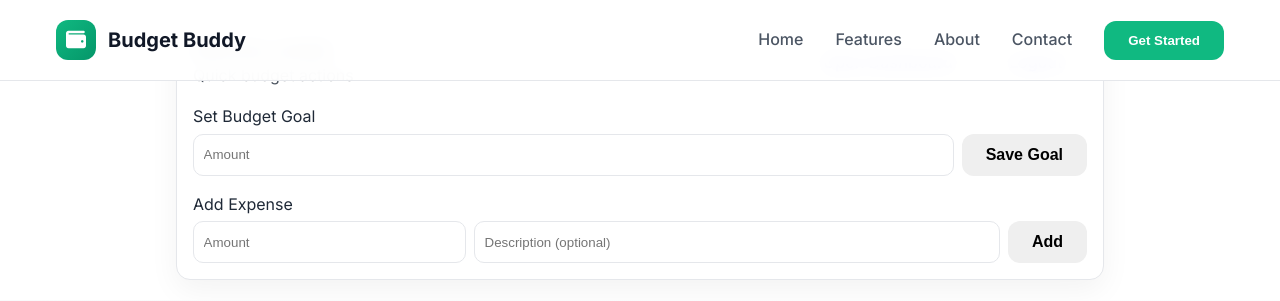
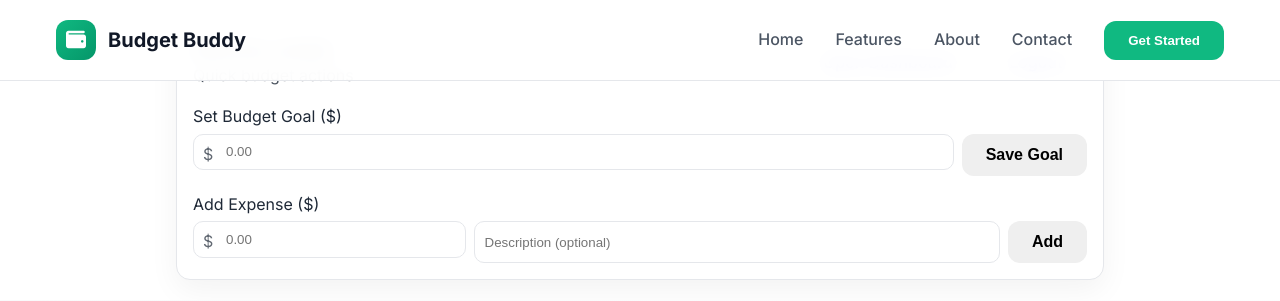
Before and after one commit to mrchidubem/budget_buddy, a Django app: page / in a window 1280 px wide. Shown: the top 301 px of the page. Run offline with Django 5.2, Linux system fonts and the light colour scheme; the visitor is signed in with stand-in values (Sample User, id 1); data that the repository does not hold is empty.

Commit message:
Index quick forms show user currency symbol from profile

```diff
--- a/templates/index.html
+++ b/templates/index.html
@@ -44,6 +44,7 @@
     </nav>
 
     {% if request.user.is_authenticated %}
+    {% with currency=request.user.profile.currency_symbol|default:"$" %}
     <section class="container" style="max-width:960px;margin:1.25rem auto;padding:0 1rem">
         <div class="card" style="padding:1rem;border:1px solid #e5e7eb;border-radius:14px;background:#fff;box-shadow:0 10px 30px rgba(0,0,0,.05)">
             <div style="display:flex;justify-content:space-between;align-items:center;gap:1rem;flex-wrap:wrap">
@@ -59,17 +60,23 @@
             <div style="margin-top:1rem;display:grid;gap:1rem;grid-template-columns:1fr;">
                 <form method="post" action="/budget/set-goal/">
                     {% csrf_token %}
-                    <label style="display:block;margin-bottom:.25rem">Set Budget Goal</label>
+                    <label style="display:block;margin-bottom:.25rem">Set Budget Goal ({{ currency }})</label>
                     <div style="display:flex;gap:.5rem;flex-wrap:wrap">
-                        <input type="number" name="goal_amount" step="0.01" min="0" placeholder="Amount" style="padding:.6rem;border:1px solid #e5e7eb;border-radius:10px;flex:1 1 180px" />
+                        <div style="position:relative;flex:1 1 180px">
+                            <span style="position:absolute;left:10px;top:50%;transform:translateY(-50%);opacity:.7">{{ currency }}</span>
+                            <input type="number" name="goal_amount" step="0.01" min="0" placeholder="0.00" style="padding:.6rem .6rem .6rem 2rem;border:1px solid #e5e7eb;border-radius:10px;width:100%" />
+                        </div>
                         <button class="btn" type="submit">Save Goal</button>
                     </div>
                 </form>
                 <form method="post" action="/budget/add-expense/">
                     {% csrf_token %}
-                    <label style="display:block;margin-bottom:.25rem">Add Expense</label>
+                    <label style="display:block;margin-bottom:.25rem">Add Expense ({{ currency }})</label>
                     <div style="display:flex;gap:.5rem;flex-wrap:wrap">
-                        <input type="number" name="amount" step="0.01" min="0.01" placeholder="Amount" style="padding:.6rem;border:1px solid #e5e7eb;border-radius:10px;flex:1 1 140px" />
+                        <div style="position:relative;flex:1 1 140px">
+                            <span style="position:absolute;left:10px;top:50%;transform:translateY(-50%);opacity:.7">{{ currency }}</span>
+                            <input type="number" name="amount" step="0.01" min="0.01" placeholder="0.00" style="padding:.6rem .6rem .6rem 2rem;border:1px solid #e5e7eb;border-radius:10px;width:100%" />
+                        </div>
                         <input type="text" name="description" placeholder="Description (optional)" style="padding:.6rem;border:1px solid #e5e7eb;border-radius:10px;flex:2 1 260px" />
                         <button class="btn" type="submit">Add</button>
                     </div>
@@ -77,6 +84,7 @@
             </div>
         </div>
     </section>
+    {% endwith %}
     {% else %}
     <section class="container" style="max-width:960px;margin:1.25rem auto;padding:0 1rem">
         <div class="card" style="padding:1rem;border:1px solid #e5e7eb;border-radius:14px;background:#fff;box-shadow:0 10px 30px rgba(0,0,0,.05);display:flex;justify-content:space-between;align-items:center;gap:1rem;flex-wrap:wrap">
```
